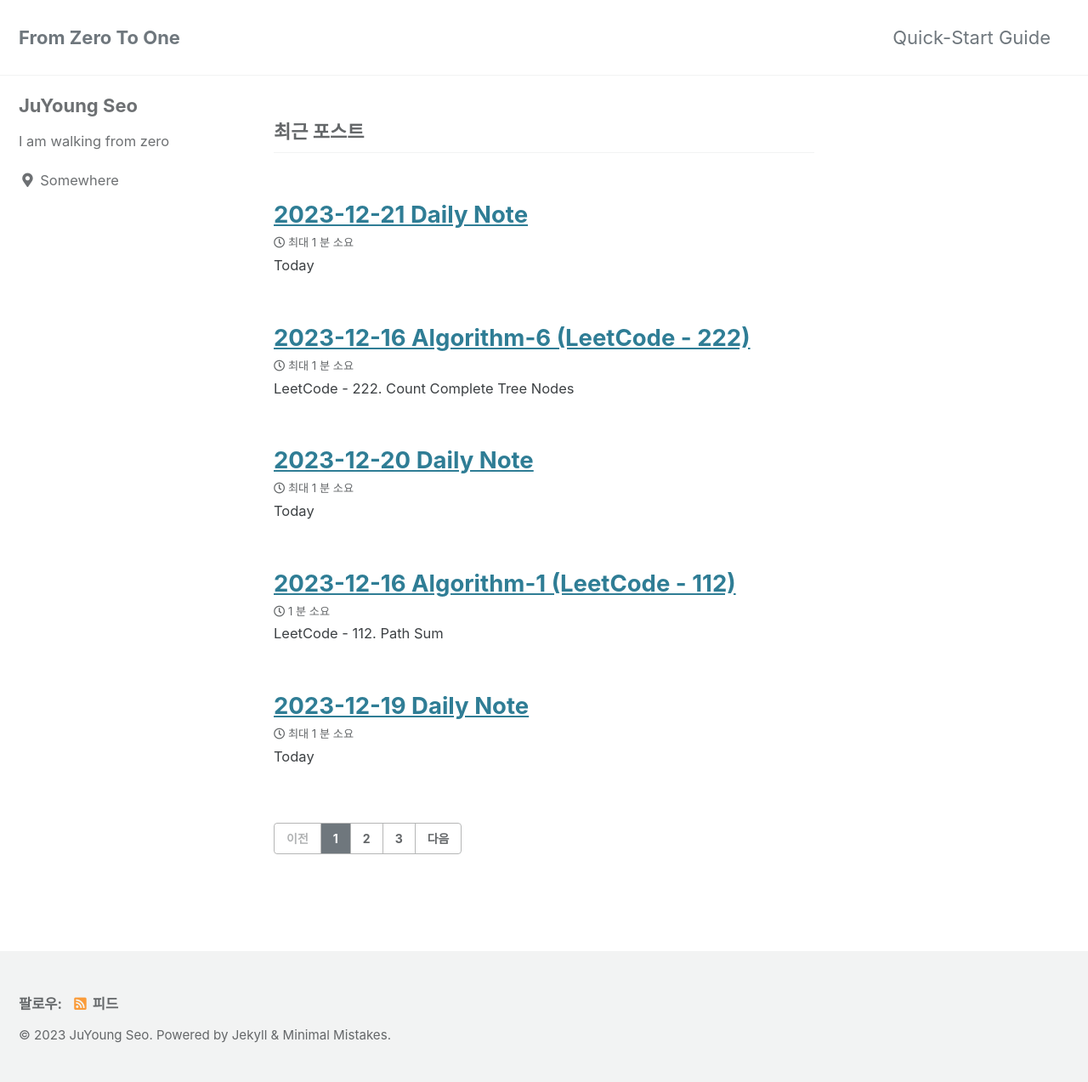
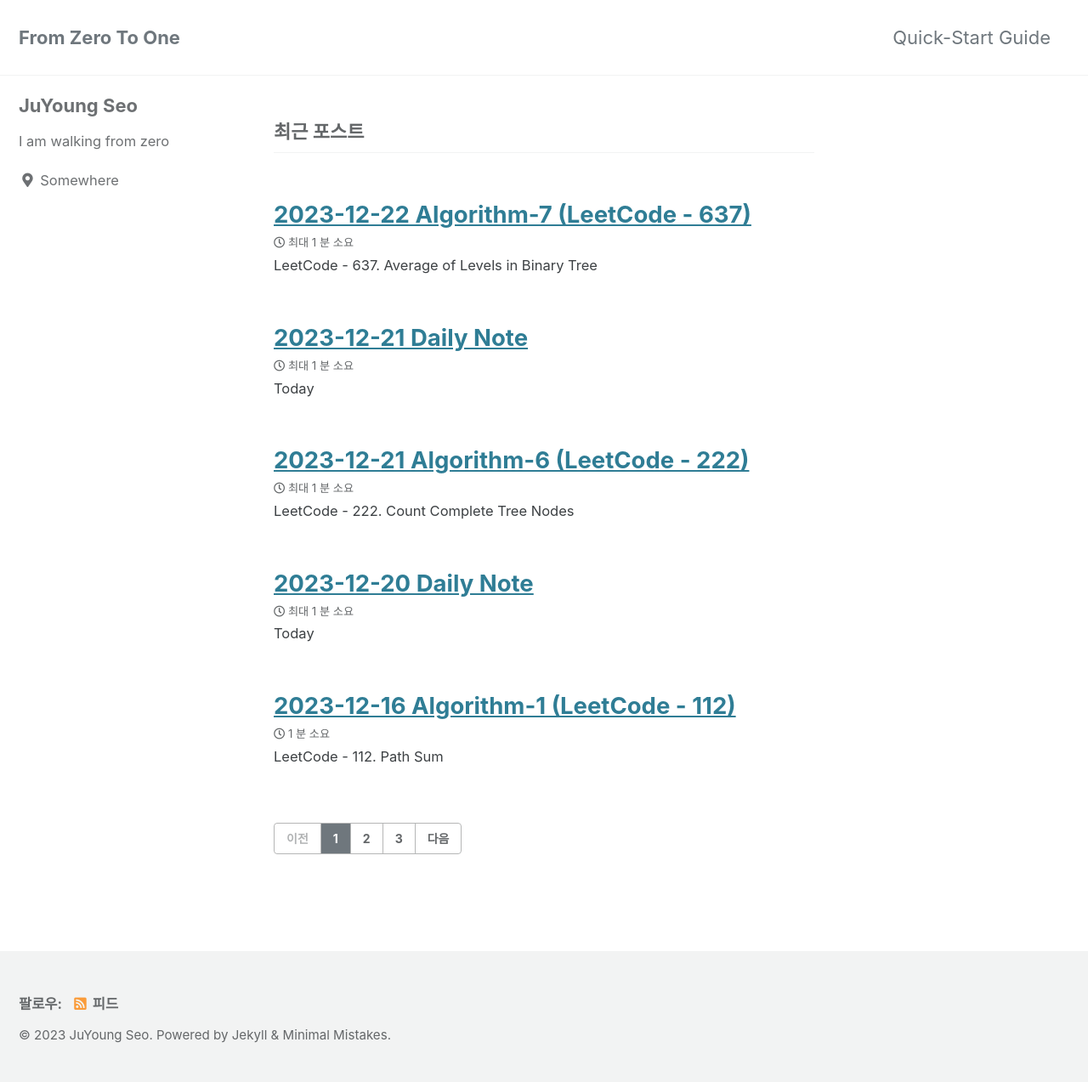
Before and after one commit to JuZeroKR/juzerokr.github.io, a Jekyll site: the page built from index.html, in a window 1280 px wide. Shown: the whole page at 85% size. Built offline with Jekyll 4.4.1, drawn with Linux system fonts in a browser that asks for light colours; cached includes are drawn as plain includes; the list of posts is cut into pages by our own code; some of the changed lines change nothing that is shown.

Commit message:
add 2023-12-22 Algorithm

````diff
--- a/_posts/2023-12-21-Algorithm6.md
+++ b/_posts/2023-12-21-Algorithm6.md
@@ -1,5 +1,5 @@
 ---
-title: "2023-12-16 Algorithm-6 (LeetCode - 222)"
+title: "2023-12-21 Algorithm-6 (LeetCode - 222)"
 layout: single
 toc: true
 toc_sticky: true
--- /dev/null
+++ b/_posts/2023-12-22-Algorithm7.md
@@ -0,0 +1,53 @@
+---
+title: "2023-12-22 Algorithm-7 (LeetCode - 637)"
+layout: single
+toc: true
+toc_sticky: true
+toc_label: Algorithm
+---
+
+## LeetCode - 637. Average of Levels in Binary Tree
+
+``` c++
+/**
+ * Definition for a binary tree node.
+ * struct TreeNode {
+ *     int val;
+ *     TreeNode *left;
+ *     TreeNode *right;
+ *     TreeNode() : val(0), left(nullptr), right(nullptr) {}
+ *     TreeNode(int x) : val(x), left(nullptr), right(nullptr) {}
+ *     TreeNode(int x, TreeNode *left, TreeNode *right) : val(x), left(left), right(right) {}
+ * };
+ */
+class Solution {
+public:
+    void averageOfLevels(TreeNode* node, map<double, vector<double>> &m, double depth) {
+        if(node == NULL)
+            return;
+        if(m.find(depth) == m.end())
+        {
+            m[depth] = vector<double>();
+        }
+        m[depth].push_back(node->val);
+
+        averageOfLevels(node->left, m, depth+1);
+        averageOfLevels(node->right, m, depth+1);
+
+    }
+    vector<double> averageOfLevels(TreeNode* root) {
+        map<double, vector<double>> m;
+        vector<double> res;
+        averageOfLevels(root, m, 1);
+
+        for (auto iter : m){
+            double sum = 0;
+            for(int i=0; i<iter.second.size(); i++)
+                sum += iter.second[i];
+            res.push_back(sum / (double)iter.second.size());
+        }
+        return res;
+    }
+};
+
+```
````
